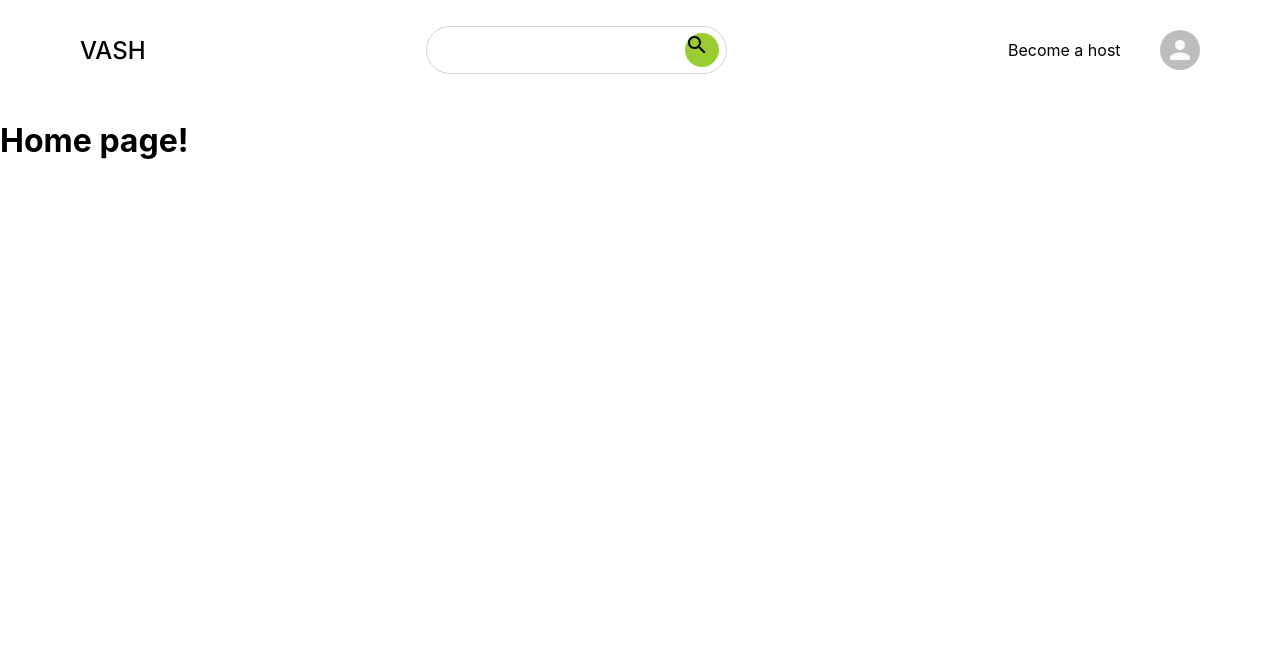
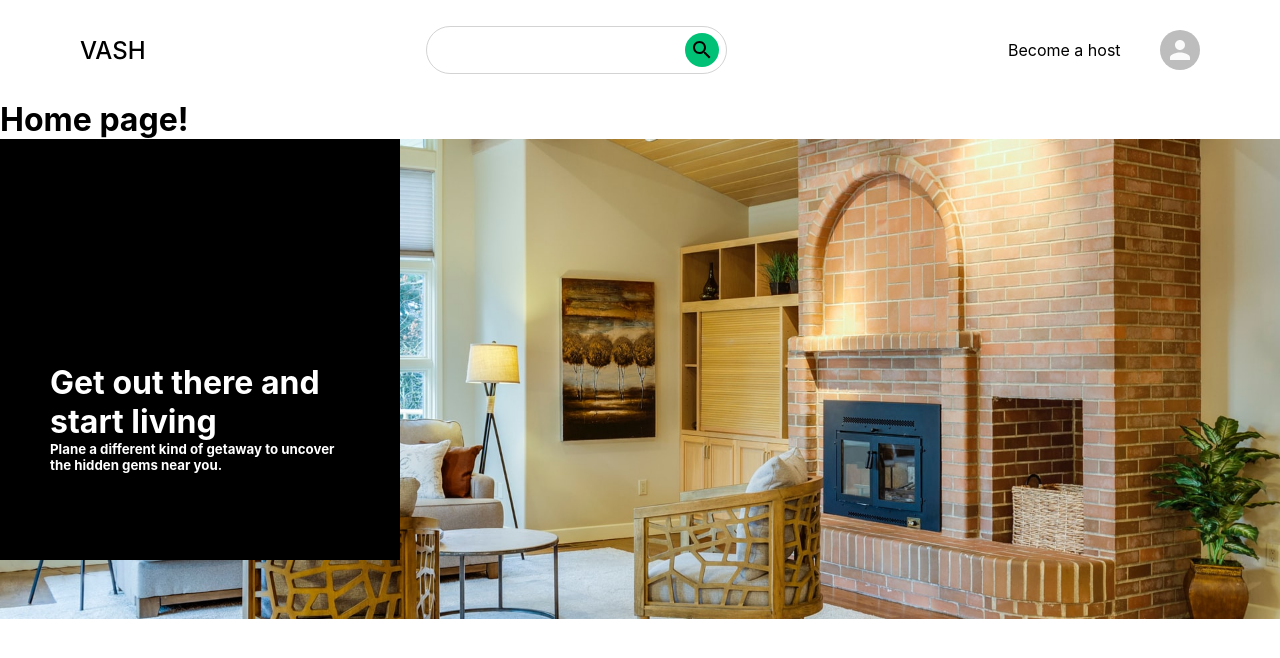
Before and after one commit to az-iddouch/ecommerce-java-react, a React (Create React App) app in the folder frontend/: page / in a window 1280 px wide. Shown: the top 658 px of the page. Built offline with nearby package versions, Linux system fonts and the light colour scheme.

Commit message:
WIP on home page / banner

```diff
--- /dev/null
+++ b/frontend/src/Banner.css
@@ -0,0 +1,15 @@
+.banner {
+    height: 60vh;
+    background: url('./images/banner.jpg') center no-repeat;
+    background-size: cover;
+}
+
+.banner__info {
+    background-color: black;
+    color: white;
+    padding-top: 28vh;
+    padding-left: 50px;
+    padding-right: 50px;
+    padding-bottom: 50px;
+    width: 300px;
+}
--- /dev/null
+++ b/frontend/src/Banner.js
@@ -0,0 +1,19 @@
+import { Button } from '@material-ui/core';
+import React from 'react';
+import './Banner.css';
+
+function Banner() {
+  return (
+    <div className="banner">
+      <div className="banner__info">
+        <h1>Get out there and start living</h1>
+        <h5>
+          Plane a different kind of getaway to uncover the hidden gems near you.
+        </h5>
+        <Button variant="outlined">Explore Nearby</Button>
+      </div>
+    </div>
+  );
+}
+
+export default Banner;
--- a/frontend/src/Header.css
+++ b/frontend/src/Header.css
@@ -38,11 +38,14 @@
 }
 
 .header__search-btn {
-    background-color: yellowgreen;
+    background-color: #00C176;
     height: 34px;
     width: 34px;
     border-radius: 50%;
     margin-left: 6px;
+    display: flex;
+    align-items: center;
+    justify-content: center;
 }
 
 
--- a/frontend/src/Home.js
+++ b/frontend/src/Home.js
@@ -1,13 +1,14 @@
-import React from 'react'
-import './Home.css'
-
+import React from 'react';
+import './Home.css';
+import Banner from './Banner';
 
 function Home() {
-    return (
-        <div className="home">
-            <h1>Home page!</h1>
-        </div>
-    )
+  return (
+    <div className="home">
+      <h1>Home page!</h1>
+      <Banner />
+    </div>
+  );
 }
 
-export default Home
+export default Home;
--- a/frontend/src/index.css
+++ b/frontend/src/index.css
@@ -1,3 +1,7 @@
+* {
+  margin: 0;
+}
+
 body {
   margin: 0;
   font-family: -apple-system, BlinkMacSystemFont, 'Segoe UI', 'Roboto', 'Oxygen',
```
Also changed, not shown: frontend/src/images/banner.jpg (added), 1 other file (tests, documents, lock files or other folders).
